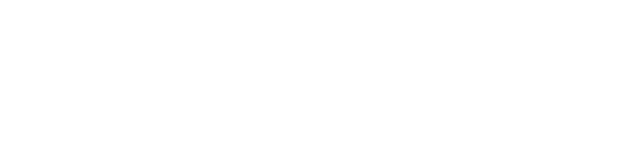
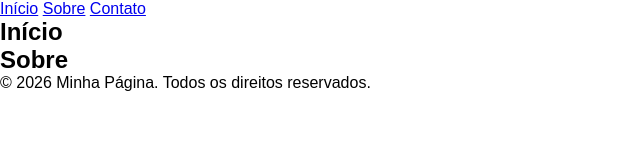
Before and after one commit to arthurarruee/Template-Basico, a plain HTML site: page index.html in a window 1280 px wide. Shown: the whole page, without its empty margins (0-640 px from the left). Drawn offline with Linux system fonts and the light colour scheme.

Commit message:
#Arrumando index

```diff
--- a/index.html
+++ b/index.html
@@ -1,11 +1,55 @@
 <!DOCTYPE html>
+<html lang="pt-BR">
 
+<body>
+
+<head>
+    <meta charset="UTF-8">
+    <meta name="viewport" content="width=device-width, initial-scale=1.0">
+
+    <title></title>
+
+    <!-- CSS -->
+    <link rel="stylesheet" href="style.css">
+</head>
 
 <!--HEADER-->
+    <header>
+        <h1></h1>
+
+        <nav>
+            <a href="#inicio">Início</a>
+            <a href="#sobre">Sobre</a>
+            <a href="#contato">Contato</a>
+        </nav>
+    </header>
 <!--HEADER-->
 
 <!--MAIN-->
+    <main>
+        <section id="inicio">
+            <h2>Início</h2>
+            <p></p>
+        </section>
+
+        <section id="sobre">
+            <h2>Sobre</h2>
+            <p></p>
+        </section>
+
+        <section id="contato">
+            <h2></h2>
+            <p></p>
+        </section>
+    </main>
 <!--MAIN-->
 
 <!--FOOTER-->
+    <footer>
+        <p>&copy; 2026 Minha Página. Todos os direitos reservados.</p>
+    </footer>
 <!--FOOTER-->
+
+    <script src="script.js"></script>
+</body>
+</html>
--- a/style.css
+++ b/style.css
@@ -1,5 +1,5 @@
 *{
     margin:0px;
-    pading:0px;
+    padding:0px;
     font-family: Arial, Helvetica, sans-serif;
 }
```
